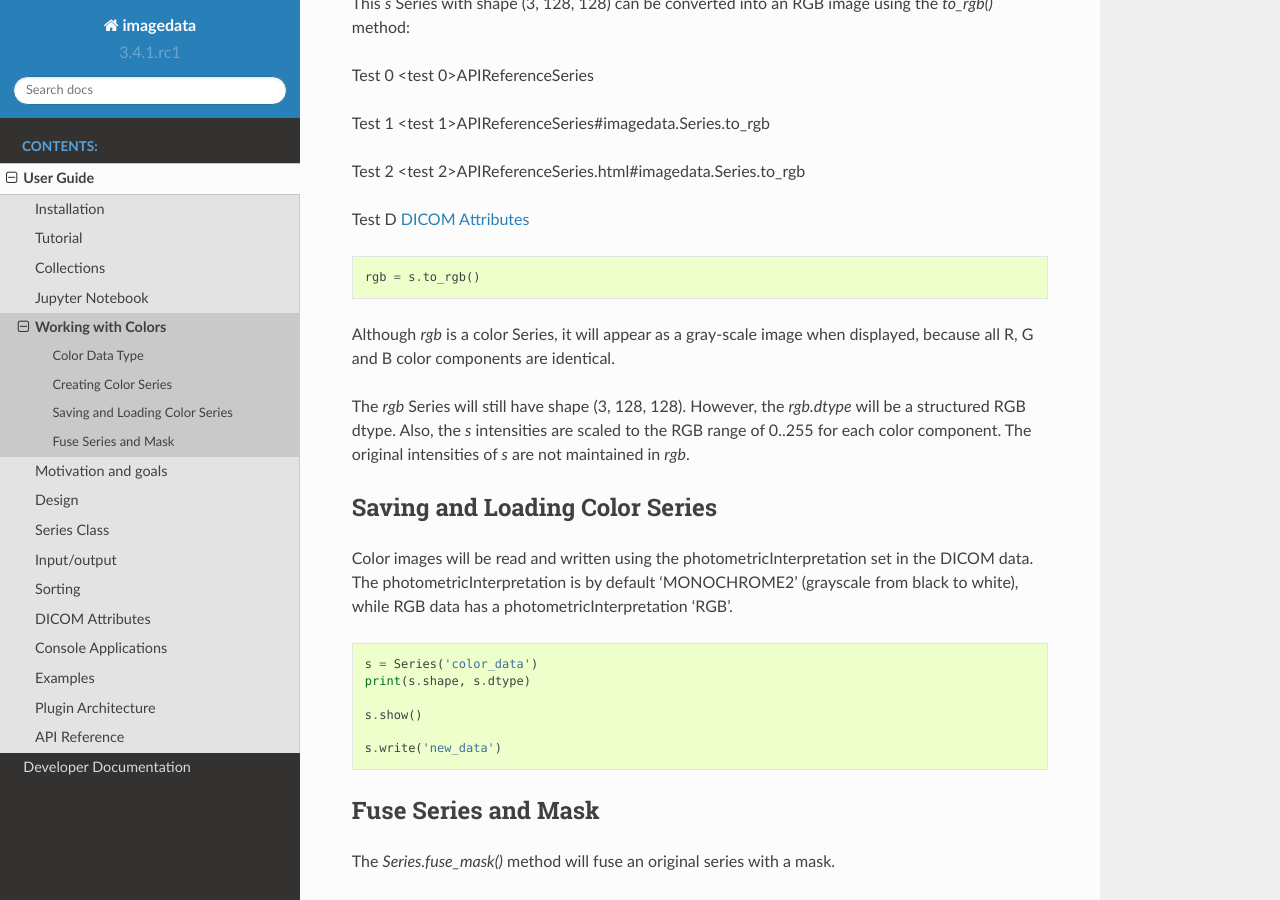
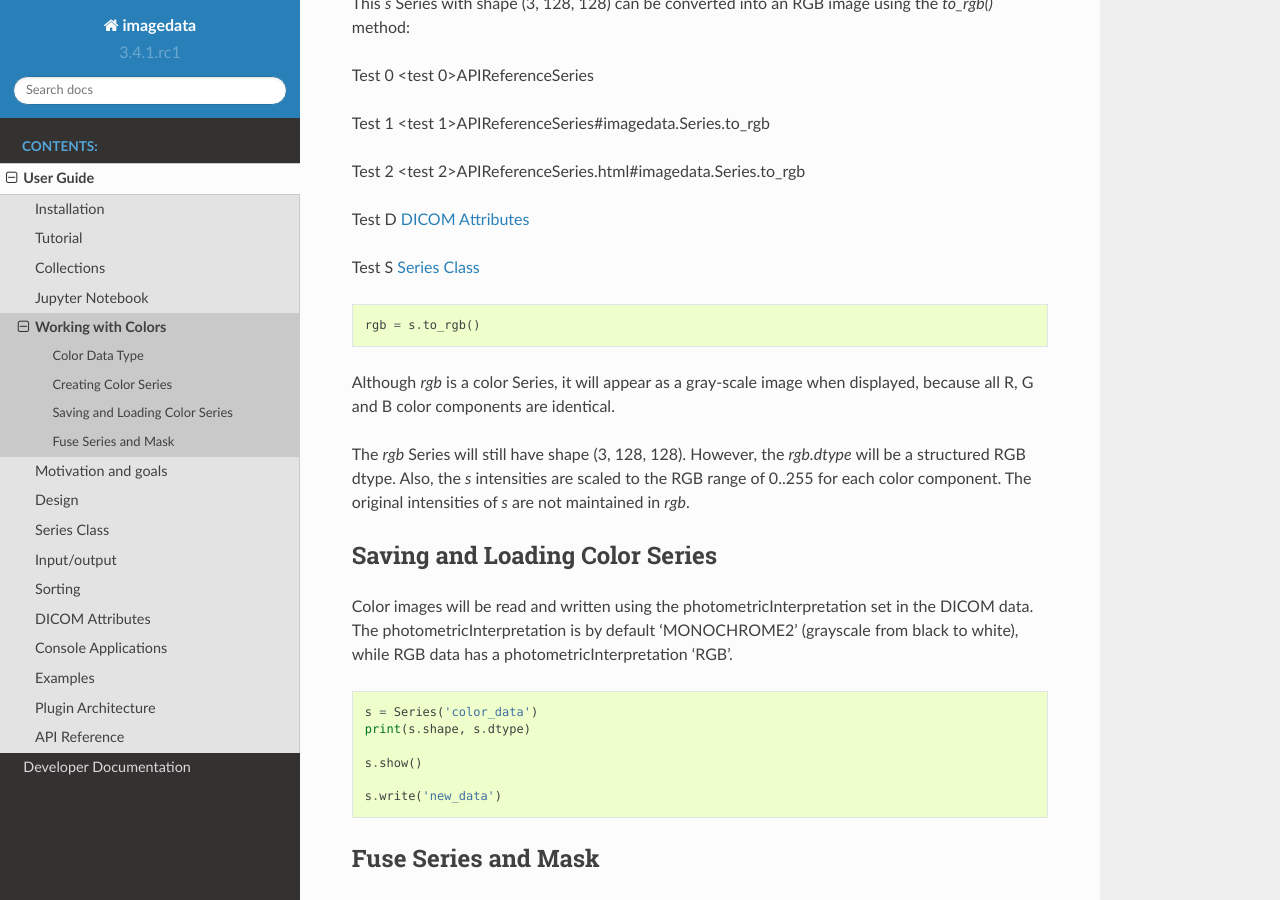
Before and after one commit to erling6232/imagedata, a Sphinx documentation site: the page built from docs/Colors.rst, in a window 1280 px wide and 900 px high, scrolled down 763 px. Built offline with Sphinx 7.4.7 and the Read the Docs theme 2.0.0, drawn with Linux system fonts in a browser that asks for light colours.

Commit message:
Updated documentation.

```diff
--- a/docs/Colors.rst
+++ b/docs/Colors.rst
@@ -52,6 +52,9 @@ Test 2
 
 Test D
 :ref:`DICOMAttributes`
+
+Test S
+:ref:`APIReferenceSeries`
 
 .. code-block:: python
 
```
